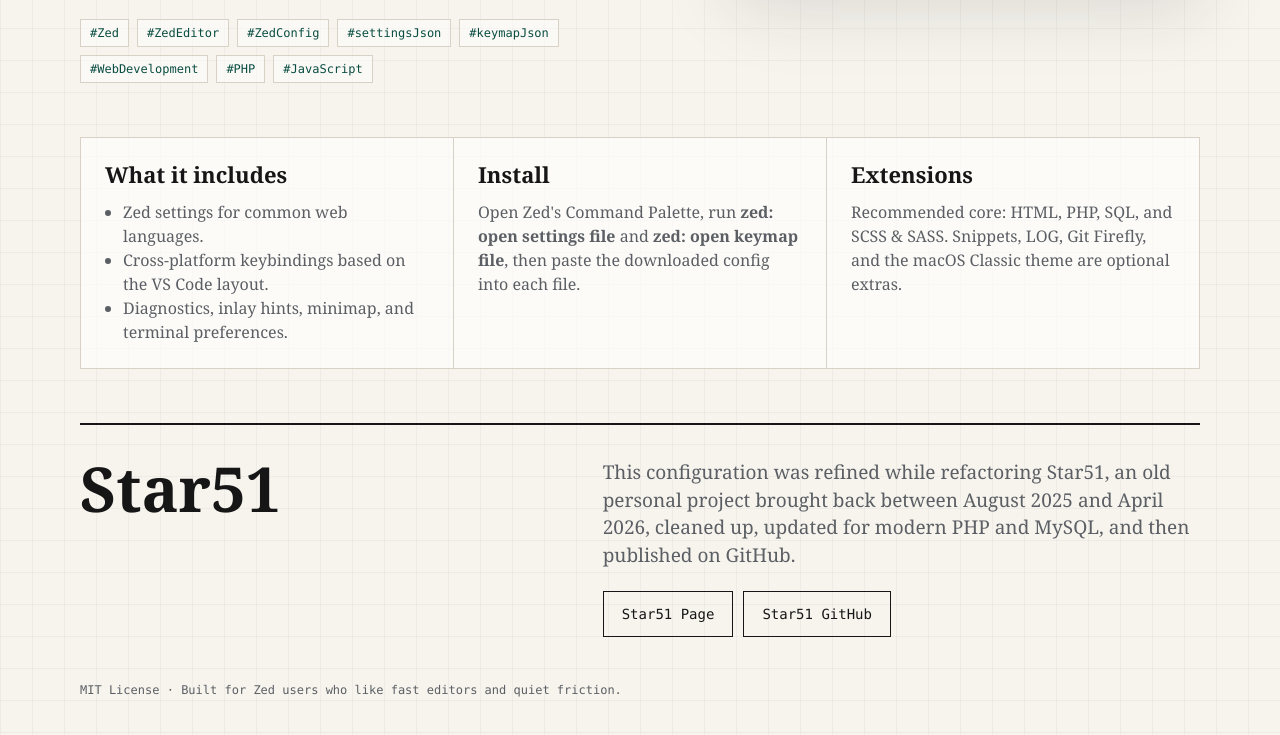
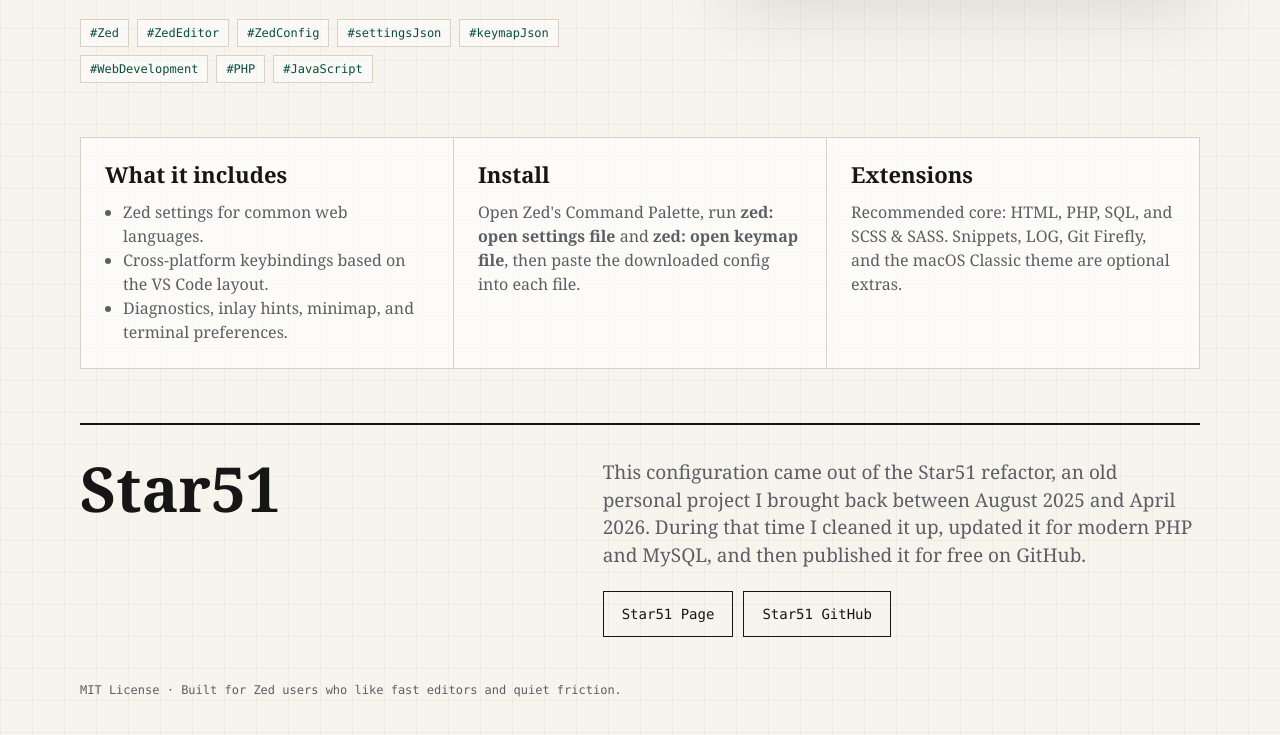
Before and after one commit to danieledandreti/zed-web-dev-config, a plain HTML site: page index.html in a window 1280 px wide. Shown: the part 644-1379 px from the top of the page. Drawn offline with Linux system fonts and the light colour scheme.

Commit message:
Update Star51 project copy

```diff
--- a/index.html
+++ b/index.html
@@ -483,16 +483,16 @@
       <h2>Star51</h2>
       <div>
         <p data-lang="en">
-          This configuration was refined while refactoring Star51, an old
-          personal project brought back between August 2025 and April 2026,
-          cleaned up, updated for modern PHP and MySQL, and then published on
-          GitHub.
+          This configuration came out of the Star51 refactor, an old personal
+          project I brought back between August 2025 and April 2026. During that
+          time I cleaned it up, updated it for modern PHP and MySQL, and then
+          published it for free on GitHub.
         </p>
         <p data-lang="it">
-          Questa configurazione è stata rifinita durante il refactor di Star51,
-          un mio vecchio progetto ripreso tra agosto 2025 e aprile 2026,
-          sistemato e aggiornato per PHP e MySQL moderni, poi reso pubblico su
-          GitHub.
+          Questa configurazione è nata durante il refactor di Star51, un mio
+          vecchio progetto che ho ripreso tra agosto 2025 e aprile 2026. In quei
+          mesi l'ho sistemato, aggiornato per PHP e MySQL moderni e poi reso
+          pubblico gratuitamente su GitHub.
         </p>
         <div class="links">
           <a class="button secondary" href="https://danieledandreti.github.io/star51/">Star51 Page</a>
```
Also changed, not shown: 1 other file.
